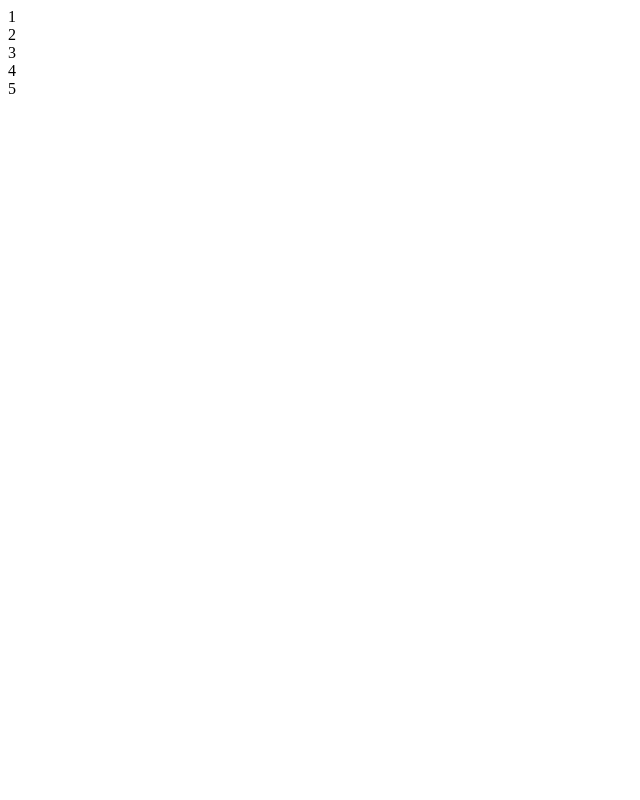
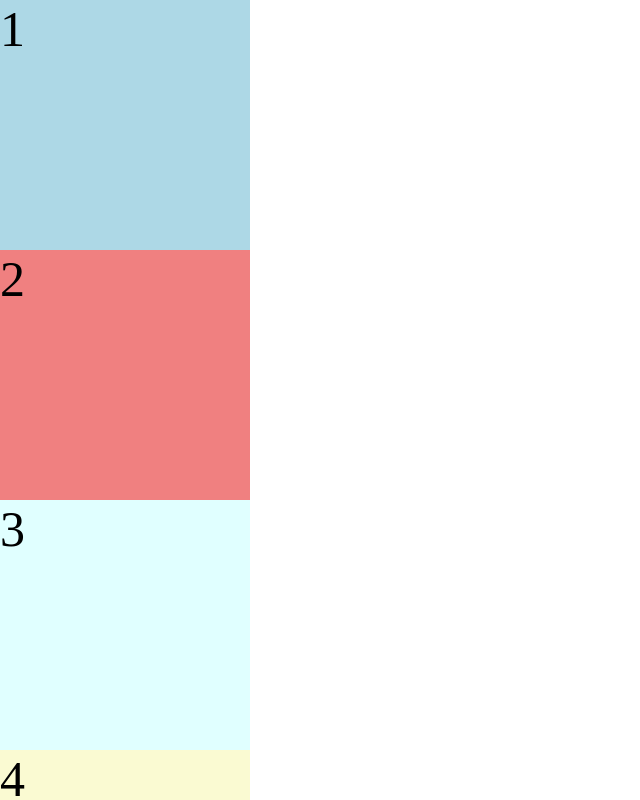
Before and after one commit to anthnyM/4css, a plain HTML site: page index.html in a window 1280 px wide. Shown: the top 800 px of the page, without its empty margins (0-640 px from the left). Drawn offline with Linux system fonts and the light colour scheme.

Commit message:
flex direction

```diff
--- a/index.html
+++ b/index.html
@@ -8,11 +8,11 @@
 </head>
 <body>
     <div class="contenedor-flexible">
-        <div class="elemento-flexible">1</div>
-        <div class="elemento-flexible">2</div>
-        <div class="elemento-flexible">3</div>
-        <div class="elemento-flexible">4</div>
-        <div class="elemento-flexible">5</div>
+        <div class="elemento-flexible uno">1</div>
+        <div class="elemento-flexible dos">2</div>
+        <div class="elemento-flexible tres">3</div>
+        <div class="elemento-flexible cuatro">4</div>
+        <div class="elemento-flexible cinco">5</div>
     </div>
 </body>
 </html>
--- a/style.css
+++ b/style.css
@@ -0,0 +1,43 @@
+body{
+    margin: 0px;
+}
+
+.contenedor-flexible{
+    display: flex;
+    flex-direction: column;
+}
+
+.uno{
+    background-color: lightblue;
+    width: 250px;
+    height: 250px;
+    font-size: 50px;
+}
+
+.dos{
+    background-color: lightcoral;
+    width: 250px;
+    height: 250px;
+    font-size: 50px;
+}
+
+.tres{
+    background-color: lightcyan;
+    width: 250px;
+    height: 250px;
+    font-size: 50px;
+}
+
+.cuatro{
+    background-color: lightgoldenrodyellow;
+    width: 250px;
+    height: 250px;
+    font-size: 50px;
+}
+
+.cinco{
+    background-color: lightgreen;
+    width: 250px;
+    height: 250px;
+    font-size: 50px;
+}
```
